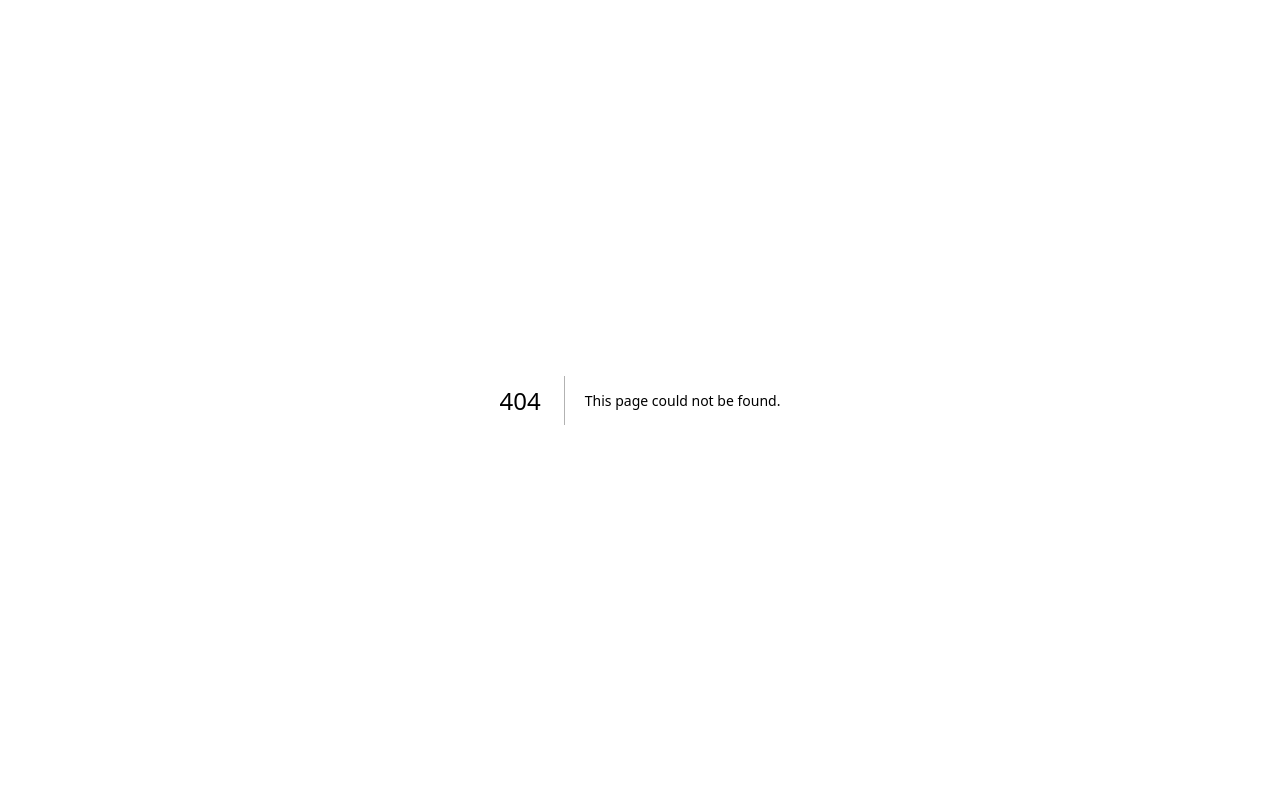
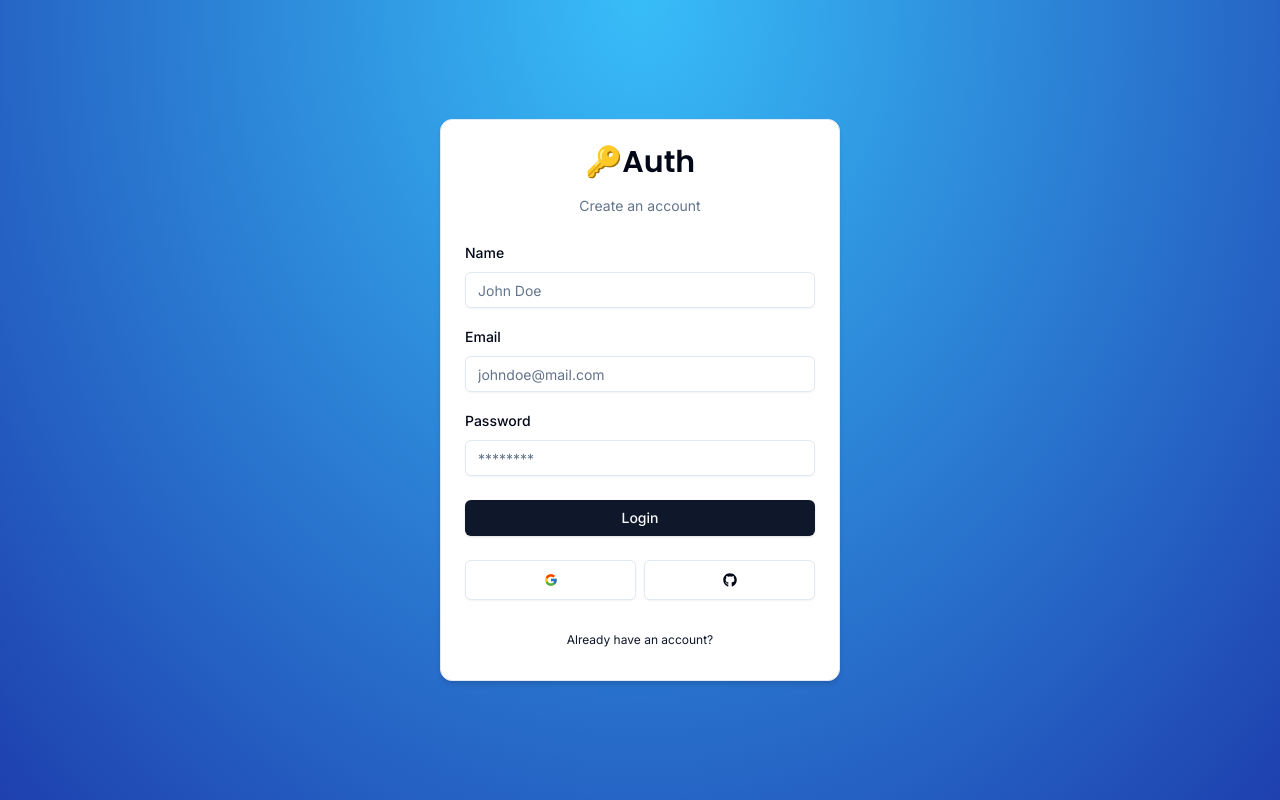
Before and after one commit to LoveKhatri/nextauth-authjs, a Next.js app: page /auth/register in a window 1280 px wide. Before the commit this address had no page. Built offline with nearby package versions, Linux system fonts and the light colour scheme.

Commit message:
Register Page

```diff
--- /dev/null
+++ b/actions/register.ts
@@ -0,0 +1,18 @@
+"use server";
+
+import { RegisterSchema } from "@/schemas";
+import * as z from "zod";
+
+export const register = async (values: z.infer<typeof RegisterSchema>) => {
+    const validatedFields = RegisterSchema.safeParse(values);
+
+    if (!validatedFields.success) {
+        return {
+            error: "Invalid Credentials"
+        }
+    }
+
+    return {
+        success: "Email Sent!"
+    }
+}
--- /dev/null
+++ b/app/auth/register/page.tsx
@@ -0,0 +1,12 @@
+import { LoginForm } from "@/components/auth/LoginForm";
+import { RegisterForm } from "@/components/auth/RegisterForm";
+
+const RegisterPage = () => {
+    return (
+        <>
+            <RegisterForm />
+        </>
+    )
+}
+
+export default RegisterPage;
--- /dev/null
+++ b/components/auth/RegisterForm.tsx
@@ -0,0 +1,132 @@
+"use client";
+
+import { CardWrapper } from "./CardWrapper"
+import { useForm } from "react-hook-form";
+import { zodResolver } from "@hookform/resolvers/zod";
+import { Form, FormControl, FormField, FormItem, FormLabel, FormMessage } from "../ui/form";
+import * as z from "zod";
+import { RegisterSchema } from "@/schemas";
+import { Input } from "../ui/input";
+import { Button } from "../ui/button";
+import { FormError } from "../FormError";
+import { FormSuccess } from "../FormSuccess";
+import { useState, useTransition } from "react";
+import { register } from "@/actions/register";
+
+export const RegisterForm = () => {
+    const [isPending, startTransition] = useTransition();
+    const [error, setError] = useState<string | undefined>("");
+    const [success, setSuccess] = useState<string | undefined>("");
+
+    const form = useForm<z.infer<typeof RegisterSchema>>({
+        resolver: zodResolver(RegisterSchema),
+        defaultValues: {
+            email: "",
+            password: "",
+            name: ""
+        }
+    });
+
+    const onSubmit = (values: z.infer<typeof RegisterSchema>) => {
+        setError(undefined);
+        setSuccess(undefined);
+
+        startTransition(() => {
+            register(values)
+                .then((data) => {
+                    setError(data.error);
+                    setSuccess(data.success);
+                })
+        })
+    }
+
+    return (
+        <>
+            <CardWrapper
+                headerLabel="Create an account"
+                backButtonLabel="Already have an account?"
+                backButtonHref="/auth/login"
+                showSocial
+            >
+                <Form {...form}>
+                    <form
+                        onSubmit={form.handleSubmit(onSubmit)}
+                        className="space-y-6"
+                    >
+                        <div className="space-y-4">
+                            <FormField
+                                control={form.control}
+                                name="name"
+                                render={({ field }) => (
+                                    <FormItem>
+                                        <FormLabel>
+                                            Name
+                                        </FormLabel>
+                                        <FormControl>
+                                            <Input
+                                                disabled={isPending}
+                                                {...field}
+                                                type="text"
+                                                placeholder="John Doe"
+                                            />
+                                        </FormControl>
+                                        <FormMessage />
+                                    </FormItem>
+                                )}
+                            />
+                            <FormField
+                                control={form.control}
+                                name="email"
+                                render={({ field }) => (
+                                    <FormItem>
+                                        <FormLabel>
+                                            Email
+                                        </FormLabel>
+                                        <FormControl>
+                                            <Input
+                                                disabled={isPending}
+                                                {...field}
+                                                type="email"
+                                                placeholder="johndoe@mail.com"
+                                            />
+                                        </FormControl>
+                                        <FormMessage />
+                                    </FormItem>
+                                )}
+                            />
+                            <FormField
+                                control={form.control}
+                                name="password"
+                                render={({ field }) => (
+                                    <FormItem>
+                                        <FormLabel>
+                                            Password
+                                        </FormLabel>
+                                        <FormControl>
+                                            <Input
+                                                disabled={isPending}
+                                                {...field}
+                                                type="password"
+                                                placeholder="********"
+                                            />
+                                        </FormControl>
+                                        <FormMessage />
+                                    </FormItem>
+                                )}
+                            />
+                        </div>
+                        <FormError message={error} />
+                        <FormSuccess message={success} />
+                        <Button
+                            disabled={isPending}
+                            type="submit"
+                            className="w-full"
+                        >
+                            Login
+                        </Button>
+                    </form>
+                </Form>
+            </CardWrapper>
+        </>
+    )
+}
--- a/schemas/index.ts
+++ b/schemas/index.ts
@@ -8,3 +8,15 @@ export const LoginSchema = z.object({
         message: "Password is required"
     })
 })
+
+export const RegisterSchema = z.object({
+    email: z.string().email({
+        message: "Email is required"
+    }),
+    password: z.string().min(6, {
+        message: "Password must be at least 6 characters"
+    }),
+    name: z.string().min(1, {
+        message: "Name is required"
+    })
+})
```
